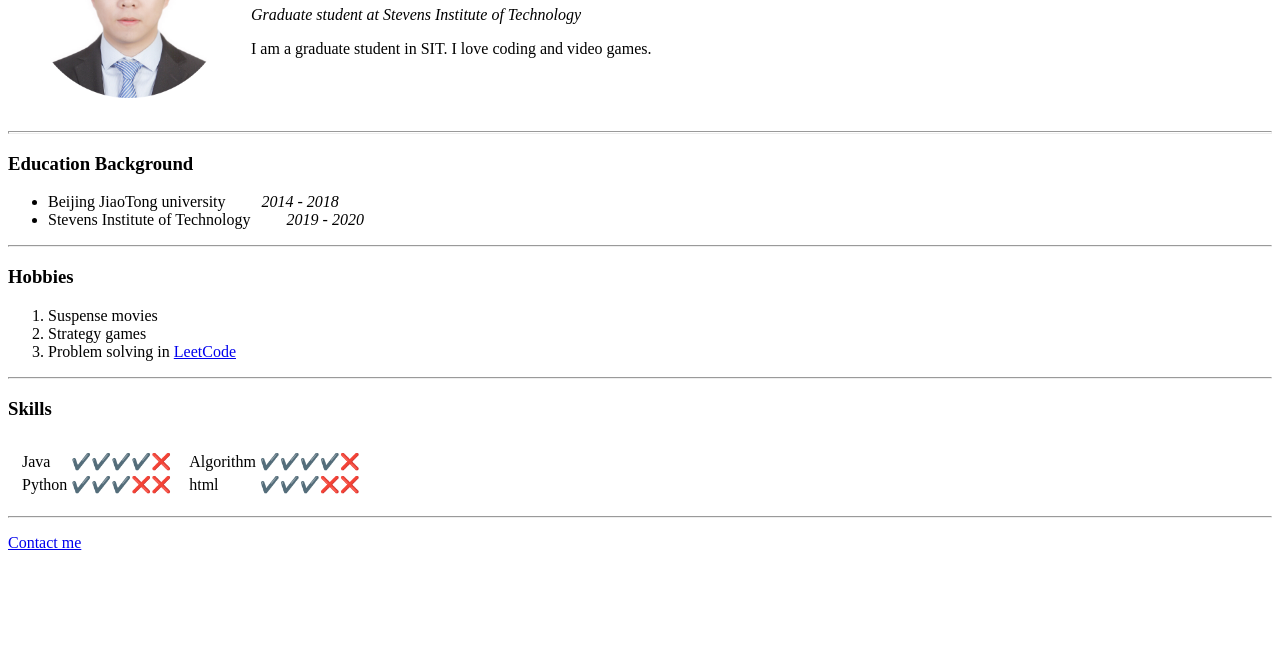
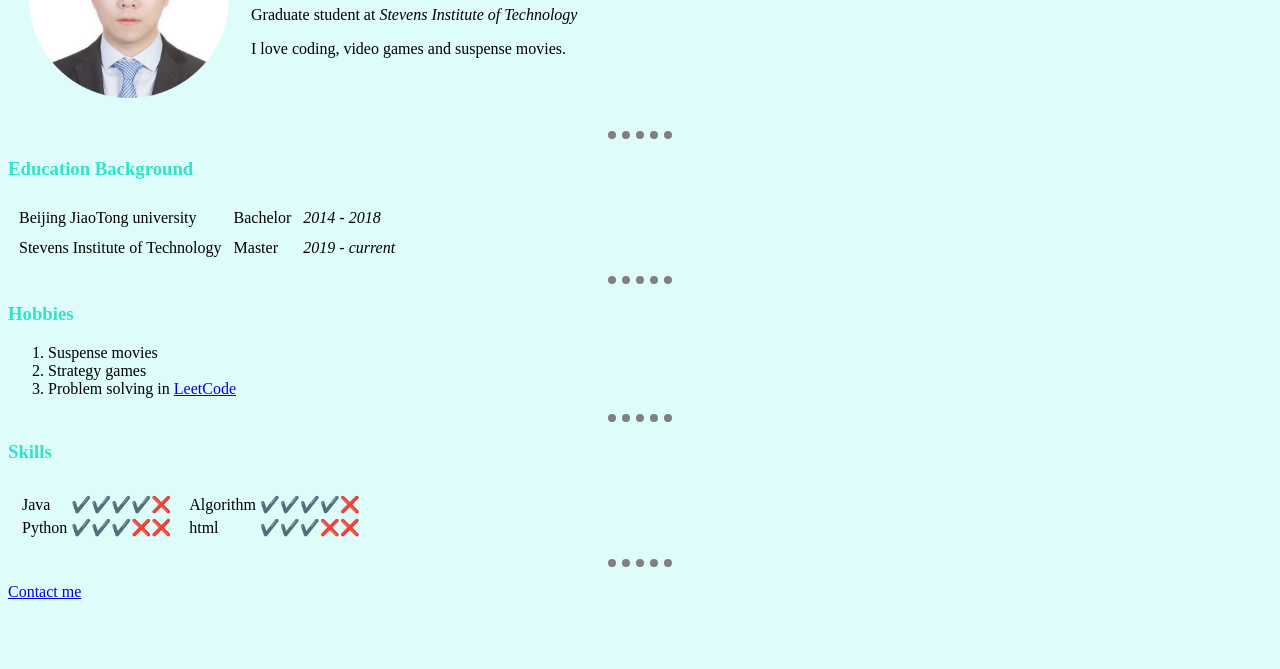
Before and after one commit to Charles0905/Personal-Website, a plain HTML site: page index.html in a window 1280 px wide. Shown: the part 131-800 px from the top of the page. Drawn offline with Linux system fonts and the light colour scheme.

Commit message:
add some basic CSS

```diff
--- /dev/null
+++ b/CSS/styles.css
@@ -0,0 +1,23 @@
+body {
+  background-color: #defcf9;
+}
+
+h1 {
+  color: #30e3ca;
+}
+
+h2 {
+  color: #30e3ca;
+}
+
+h3 {
+  color: #30e3ca;
+}
+
+hr {
+  border-style: none;
+  border-top-style: dotted;
+  border-color: grey;
+  border-width: 8px;
+  width: 5%;
+}
--- a/index.html
+++ b/index.html
@@ -4,6 +4,7 @@
 <head>
   <meta charset="utf-8">
   <title>☢️ Charles's personal site</title>
+  <link rel="stylesheet" href="css/styles.css">
 </head>
 
 <body>
@@ -12,18 +13,26 @@
       <td><img src="images/Charles.png" alt="Charles' profile picture" width="200" height="200"></td>
       <td>
         <h1>Charles Yang</h1>
-        <p><em>Graduate student at Stevens Institute of Technology</em></p>
-        <p>I am a graduate student in SIT. I love coding and video games.</p>
+        <p>Graduate student at <em>Stevens Institute of Technology</em></p>
+        <p>I love coding, video games and suspense movies.</p>
       </td>
     </tr>
   </table>
 
-  <hr size="3">
+  <hr>
   <h3>Education Background</h3>
-  <ul>
-    <li>Beijing JiaoTong university &nbsp; &nbsp; &nbsp; &nbsp; <em>2014 - 2018</em></li>
-    <li>Stevens Institute of Technology &nbsp; &nbsp; &nbsp; &nbsp; <em>2019 - 2020</em></li>
-  </ul>
+  <table cellspacing = "10">
+    <tr>
+      <td>Beijing JiaoTong university</td>
+      <td>Bachelor</td>
+      <td><em>2014 - 2018</em></td>
+    </tr>
+    <tr>
+      <td>Stevens Institute of Technology</td>
+      <td>Master</td>
+      <td><em>2019 - current</em></td>
+    </tr>
+  </table>
 
   <hr>
   <h3>Hobbies</h3>
```
Also changed, not shown: Contact.html (+1 -0 lines).
